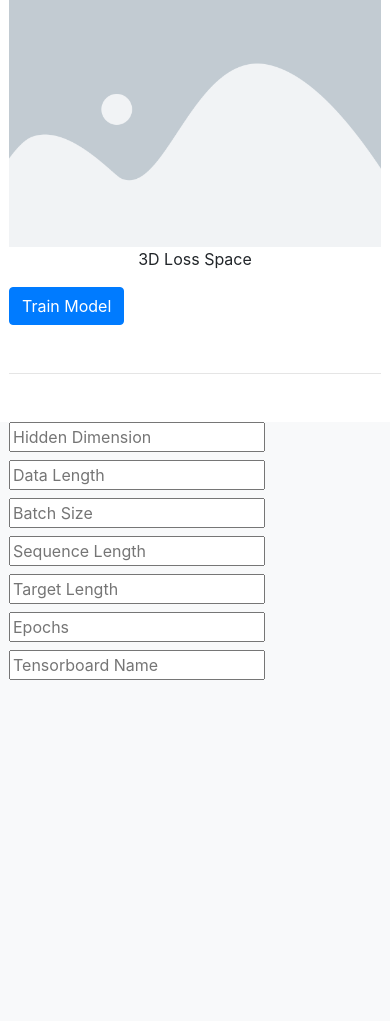
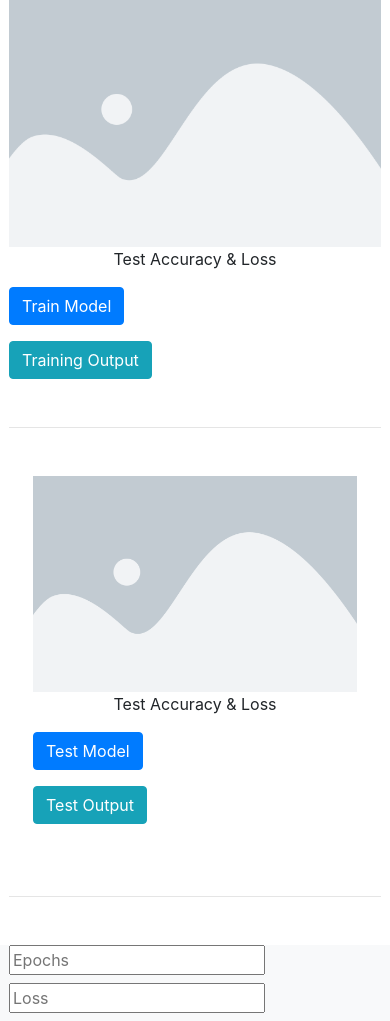
Before and after one commit to borneelphukan/VisioBoard, a Flask app: page / in a window 390 px wide. Shown: the part 750-1771 px from the top of the page. Before the commit the page ends 1430 px from the top, so only its background shows below. Run offline with Flask 3, Linux system fonts and the light colour scheme; some libraries are stand-ins or nearby versions.

Commit message:
some buggy updates

```diff
--- a/app.py
+++ b/app.py
@@ -49,6 +49,12 @@ def get_image():
     image_path = 'static/images/dataset.png'
     return send_file(image_path, mimetype='image/png')
 
+#fetch training plot
+@app.route('/get_tplot')
+def get_training_image():
+    image_path = 'static/images/cnn_1.png'
+    return send_file(image_path, mimetype='image/png')
+
 @app.route('/train', methods=['POST'])
 def train_model():
     try:
--- a/static/js/imageFetcher.js
+++ b/static/js/imageFetcher.js
@@ -16,3 +16,21 @@ function fetchDatasetImage() {
     })
     .catch((error) => console.error("Error fetching image:", error));
 }
+
+function fetchTrainingPlot() {
+  fetch("/get_tplot")
+    .then((response) => {
+      if (!response.ok) {
+        throw new Error("Network response was not ok");
+      }
+      return response.blob();
+    })
+    .then((blob) => {
+      // Create a data URL from the blob
+      const imageUrl = URL.createObjectURL(blob);
+
+      // Update the image source
+      document.querySelector("#trainingPlot img").src = imageUrl;
+    })
+    .catch((error) => console.error("Error fetching image:", error));
+}
--- a/templates/index.html
+++ b/templates/index.html
@@ -28,6 +28,7 @@
                     <li class="nav-item active">
 
                     </li>
+
                     <!-- Add more navigation items as needed -->
                 </ul>
             </div>
@@ -71,10 +72,10 @@
         </div>
 
         <!-- Center Column -->
-        <div class="col-md-5 p-4">
-                    <!-- Training Plot -->
-                    <img src="../static/images/placeholder.webp" alt="Image 2" class="img-fluid" height="300" width="600">
-                    <figcaption class="text-center">3D Loss Space</figcaption>
+        <div class="col-md-5 p-4" id="trainingPlot">
+            <!-- Training Plot -->
+            <img src="../static/images/placeholder.webp" alt="Image 2" class="img-fluid d-flex align-items-center justify-content-center" height="600" width="600">
+            <figcaption class="text-center">Test Accuracy & Loss</figcaption>
 
         <div class="row">
             <div class="col-md-3">
@@ -82,7 +83,10 @@
                 <button type="submit" class="mt-3 btn btn-primary">Train Model</button>
             </form>
         </div>
-        <div class="col-md-9">
+        <div class="col-md-4">
+            <button onclick="fetchTrainingPlot()" class="mt-3 btn btn-info">Training Output</button>
+        </div>
+        <div class="col-md-12">
             <div id="console" class="pt-4">
                 <!-- Display result message -->
                 {% if result_message %}
@@ -90,32 +94,46 @@
                 <p>{{ result_message }}</p>
                 {% endif %}
             </div>
+        </div>
+        </div>
 
+        <hr class="my-4" />
 
-</div>
+        <!-- Testing section -->
+        <div class="col-md-12 p-4" id="trainingPlot">
+            <img src="../static/images/placeholder.webp" alt="Image 2"
+                class="img-fluid d-flex align-items-center justify-content-center" height="600" width="600">
+            <figcaption class="text-center">Test Accuracy & Loss</figcaption>
+            <div class="row">
+                <div class="col-md-3">
+                    <form action="/train" method="post">
+                        <button type="submit" class="mt-3 btn btn-primary">Test Model</button>
+                    </form>
+                </div>
+                <div class="col-md-4">
+                    <button onclick="fetchTrainingPlot()" class="mt-3 btn btn-info">Test Output</button>
+                </div>
+
+                <div class="col-md-9">
+                    <div id="console" class="pt-4">
+                        <!-- Display result message -->
+                        {% if result_message %}
+
+                        <p>{{ result_message }}</p>
+                        {% endif %}
                     </div>
+                </div>
+            </div>
+        </div>
 
+        <hr class="my-4" />
+        </div>
 
-
-
-                <hr class="my-4" />
-        </div>
 
         <!-- Right Column -->
         <div class="col-md-2 bg-light px-4">
-            <input type="number" placeholder="Hidden Dimension" id="hidden_dim" name="hidden_dim" class="mb-2"
-                value="{{ hidden_dim }}">
-            <!-- Repeat for other input fields with respective values -->
-            <input type="number" placeholder="Data Length" id="data_length" name="data_length" class="mb-2"
-                value="{{ data_length }}">
-            <input type="number" placeholder="Batch Size" id="batch_size" name="batch_size" class="mb-2" value="{{ batch_size }}">
-            <input type="number" placeholder="Sequence Length" id="sequence_length" name="sequence_length" class="mb-2"
-                value="{{ sequence_length }}">
-            <input type="number" placeholder="Target Length" id="target_length" name="target_length" class="mb-2"
-                value="{{ target_length }}">
             <input type="number" placeholder="Epochs" id="epochs" name="epochs" class="mb-2" value="{{ num_epochs }}">
-            <input type="text" placeholder="Tensorboard Name" id="tensorboard_name" name="tensorboard_name" class="mb-2"
-                value="{{ tensorboard_name }}">
+            <input type="number" placeholder="Loss" id="loss" name="loss" class="mb-2" value="{{ loss }}">
         </div>
 
     </div>
```
Also changed, not shown: backend/script.py (added, +53 -0 lines), backend/train.py (+26 -1 lines), static/images/cnn_1.png (added), static/images/dataset.png, 1 other file.
